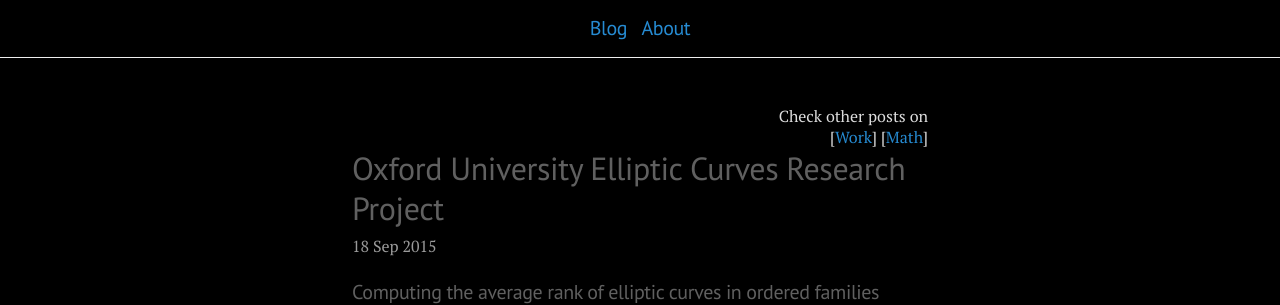
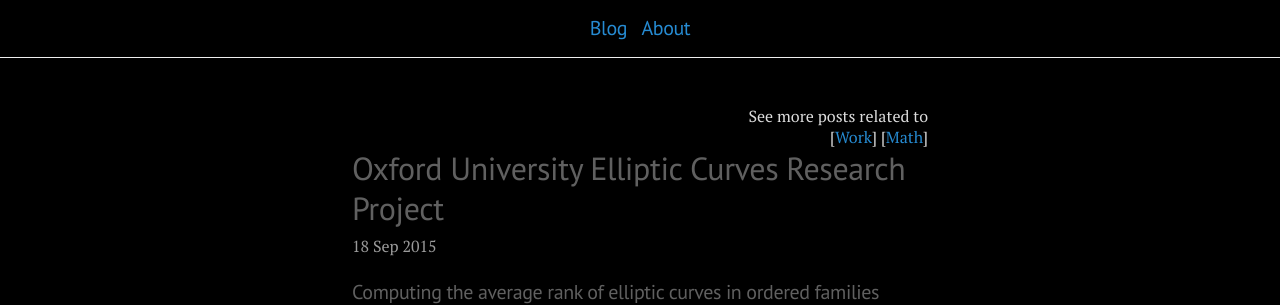
Before and after one commit to migueltorrescosta/migueltorrescosta.github.io, a Jekyll site: the page built from _posts/2015-09-18-Elliptic-Curves.md, in a window 1280 px wide. Shown: the top 305 px of the page. Built offline with Jekyll 4.4.1, drawn with Linux system fonts in a browser that asks for light colours; formulas are drawn with MathJax 3; comment, search, counter and statistics services are not loaded.

Commit message:
Rephrased categories links

```diff
--- a/_layouts/post.html
+++ b/_layouts/post.html
@@ -5,7 +5,7 @@
 
 <div class="post">
   <div align="right">
-    Check other posts on
+    See more posts related to
     <br>
     {% for tag in page.categories %}
     [<a href="{{ site.baseurl }}{% link page_Tags.md %}#{{ tag | downcase | replace: ' ','-'}}">{{ tag }}</a>]
```
